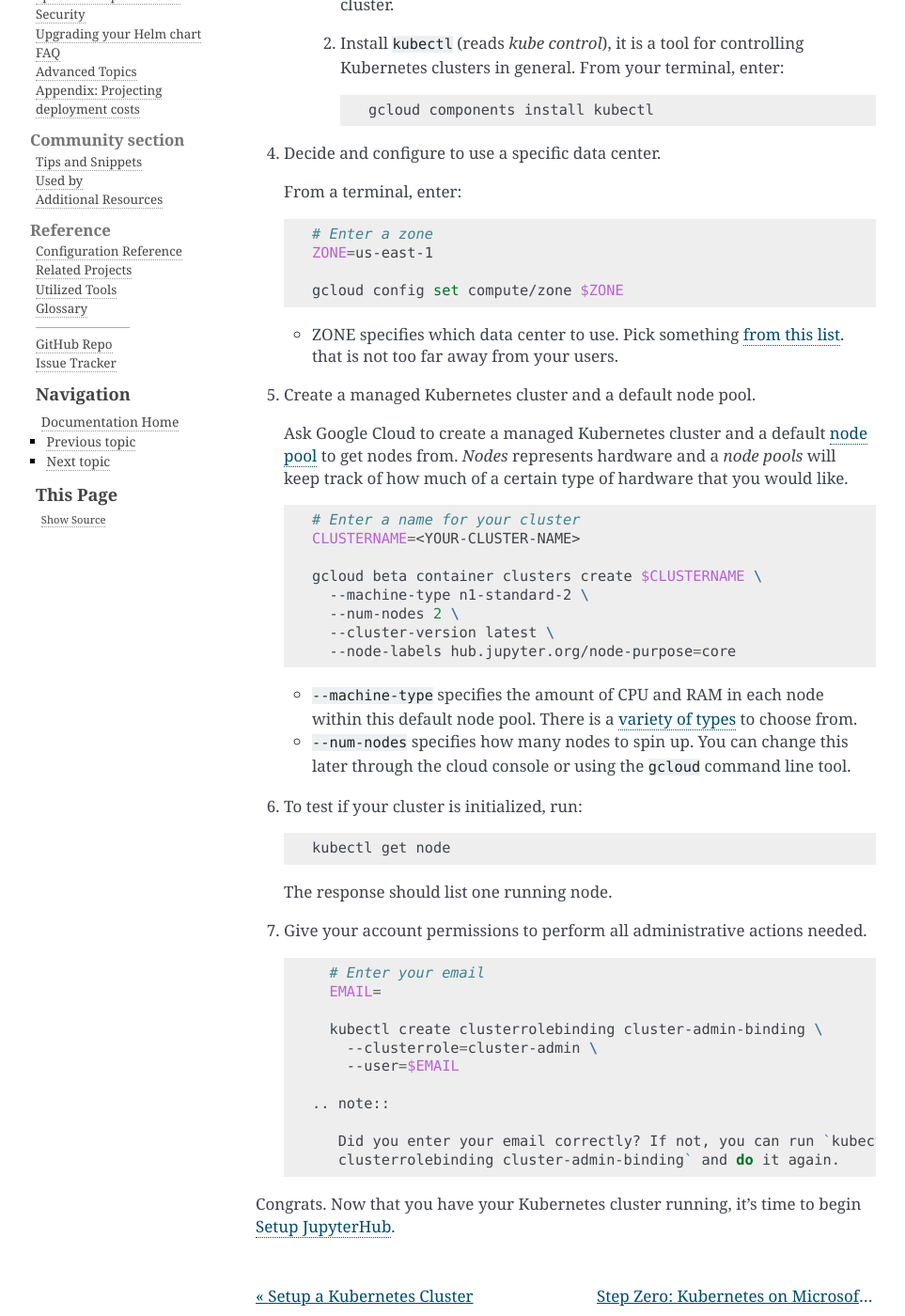
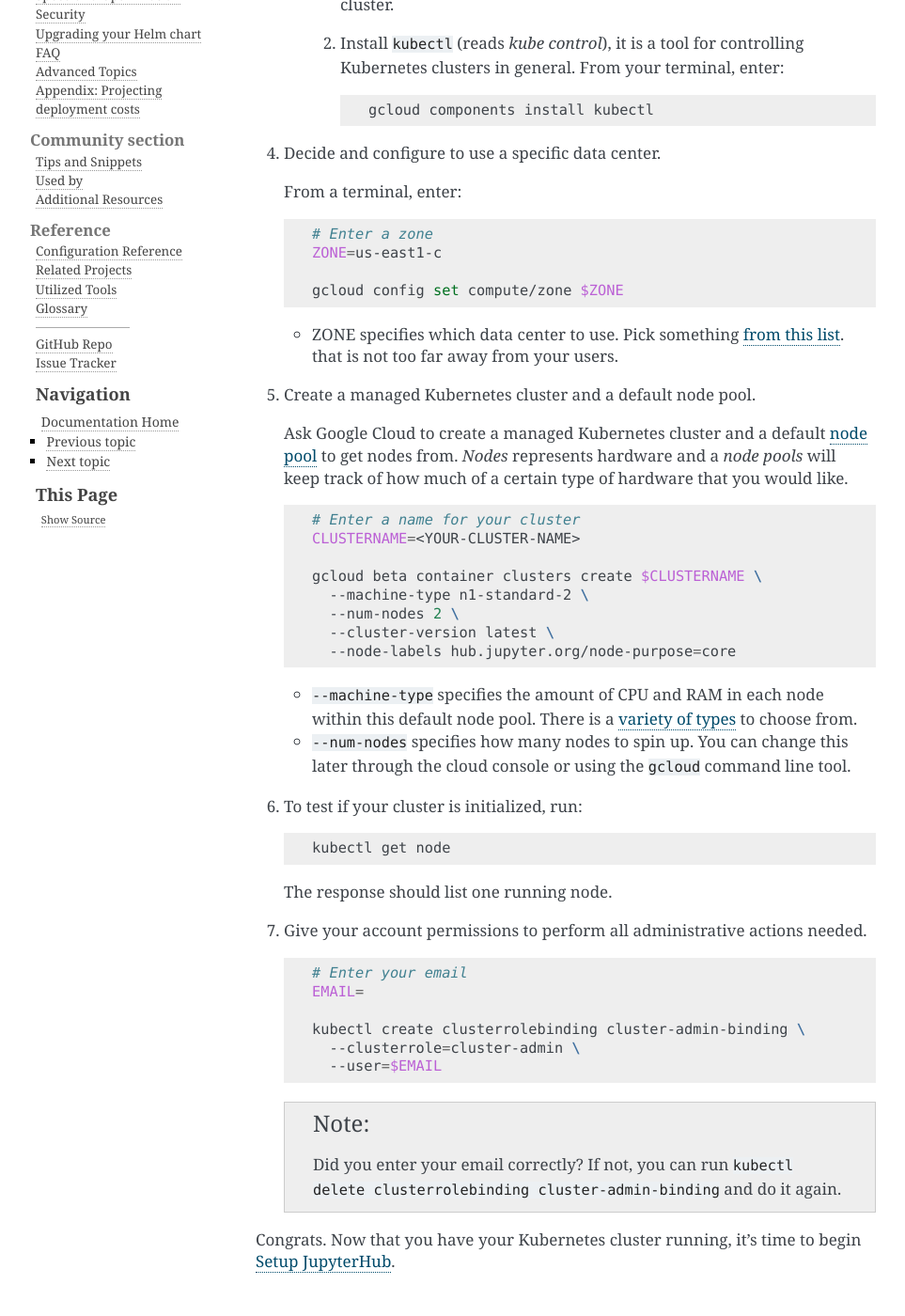
Before and after one commit to jupyterhub/zero-to-jupyterhub-k8s, a Sphinx documentation site: the page built from doc/source/google/step-zero-gcp.rst, in a window 1280 px wide and 1400 px high, scrolled down 1186 px. Shown: the whole window at 94% size, without its empty margins (148-1111 px from the left). Built offline with Sphinx 7.4.7, drawn with Linux system fonts in a browser that asks for light colours.

Commit message:
ZONE + NOTE docs fix

```diff
--- a/doc/source/google/step-zero-gcp.rst
+++ b/doc/source/google/step-zero-gcp.rst
@@ -62,7 +62,7 @@ your google cloud account.
    .. code-block:: bash
 
       # Enter a zone
-      ZONE=us-east-1
+      ZONE=us-east1-c
 
       gcloud config set compute/zone $ZONE
 
@@ -115,10 +115,10 @@ your google cloud account.
         --clusterrole=cluster-admin \
         --user=$EMAIL
 
-    .. note::
+   .. note::
 
-       Did you enter your email correctly? If not, you can run `kubectl delete
-       clusterrolebinding cluster-admin-binding` and do it again.
+      Did you enter your email correctly? If not, you can run `kubectl delete
+      clusterrolebinding cluster-admin-binding` and do it again.
 
 Congrats. Now that you have your Kubernetes cluster running, it's time to
 begin :ref:`creating-your-jupyterhub`.
```
